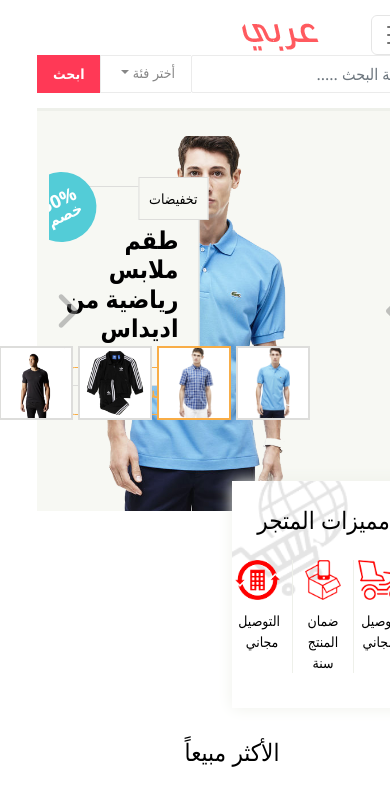
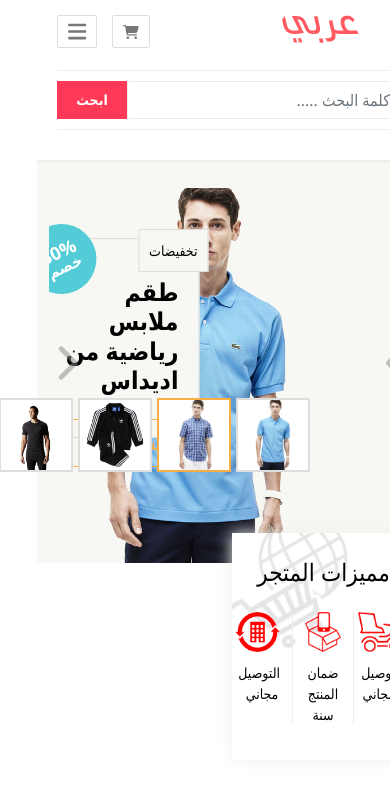
Before and after one commit to ASOMSJ/ecommerce, a website built with webpack: page src/index.html in a window 390 px wide. Shown: the top 787 px of the page. Built offline with nearby package versions, Linux system fonts and the light colour scheme; a web font is replaced by a local one.

Commit message:
responseve

```diff
--- a/src/css/style.css
+++ b/src/css/style.css
@@ -430,7 +430,8 @@
     color: #b86d07;
     color: #000;
 }
-.news-letter form button{
+
+.news-letter form button {
     border-radius: 0;
     border-top-left-radius: 3px;
     border-bottom-left-radius: 3px;
@@ -440,33 +441,98 @@
     height: 38px;
 }
 
-#footer-copyright-social{
+#footer-copyright-social {
     background-color: #151515;
     color: #303030;
     padding: 30px 0;
     font-weight: 700;
 }
 
-#footer-copyright-social a{
+#footer-copyright-social a {
     color: #303030;
     margin: 0 5px;
     text-decoration: none;
 }
 
+.btn:focus,
+.btn:active {
+    outline: none !important;
+    box-shadow: none !important;
+}
 
 
 
+@media (max-width: 575.98px) {
+    .inline-form .custom-form-control {
+        width: 80% !important;
 
-@media (max-width: 575.98px) {  }
+    }
+
+    .inline-form .search-btn {
+        width: 20% !important;
+    }
+}
 
 
-@media (max-width: 767.98px) {  }
+@media (max-width: 767.98px) {}
 
 
-@media (max-width: 991.98px) {  }
+@media (max-width: 991.98px) {
+    .custom-navbar {
+        padding: 15px 20px 30px;
+    }
+
+    .custom-navbar .container {
+        max-width: 100%;
+    }
+
+    .navbar-header {
+        display: block;
+        width: 100%;
+        margin-bottom: 22px;
+    }
+
+    .navbar-header .btn-icon {
+        float: left;
+    }
+
+    .inline-form {
+        width: 100%;
+        border-top: 1px solid #eee;
+        border-bottom: 1px solid #eee;
+        padding: 10px 0;
+    }
+
+    .inline-form .dropdown {
+        display: none;
+    }
+
+    .inline-form .custom-form-control {
+        width: 90%;
+
+    }
+
+    .inline-form .search-btn {
+        width: 10%;
+    }
+
+    .custom-navbar .navbar-nav li a.nav-link {
+        padding: 10px 0;
+    }
+
+    .navbar-collapse {
+        border-top: 1px solid #eee;
+        margin-top: 15px;
+        padding-top: 8px;
+    }
+}
 
 
-@media (max-width: 1199.98px) {  }
+@media (max-width: 1199.98px) {
+    .custom-navbar .navbar-nav li a.nav-link {
+        padding: 7px;
+    }
+}
 
 
-@media (max-width: 1399.98px) {  }
+@media (max-width: 1399.98px) {}
--- a/src/index.html
+++ b/src/index.html
@@ -15,16 +15,19 @@
             <nav class="navbar custom-navbar navbar-expand-lg">
                 <div class="container px-0">
                     <div class="navbar-header">
-                        <button class="navbar-toggler" type="button" data-bs-toggle="collapse"
+                        <button class="navbar-toggler btn btn-icon" type="button" data-bs-toggle="collapse"
                             data-bs-target="#navbarCollapse" aria-controls="navbarCollapse" aria-expanded="false"
                             aria-label="Toggle navigation">
-                            <span class="navbar-toggler-icon"></span>
+                            <i class="fas fa-bars fa-xl"></i>
                         </button>
+                        <a class="btn-icon btn d-lg-none"  href="./checkout.html" >
+                            <i class="fa-solid fa-cart-shopping"></i>
+                        </a>
                         <a href="#" class="me-5">
                             <img src="./images/logo.png" alt="متجر عربي">
                         </a>
                     </div>
-                    <form action="" class="d-flex">
+                    <form action="" class="d-flex inline-form">
                         <input type="search" class="form-control custom-form-control" placeholder="كلمة البحث .....">
                         <div class="dropdown">
                             <a href="#" class="nav-link dropdown-toggle custom-btn categories" id="navbarDropdown"
@@ -83,7 +86,7 @@
                                 <a href="./contact.html" class="nav-link"> تواصل معنا</a>
                             </li>
                             <li class="mt-2">
-                                <a class="btn-icon btn" id="btn-shopping-cart" href="./checkout.html"
+                                <a class="btn-icon btn d-none d-lg-block" id="btn-shopping-cart" href="./checkout.html"
                                     data-bs-toggle="tooltip" data-bs-placement="bottom" title="عربة الشراء">
                                     <i class="fa-solid fa-cart-shopping"></i>
                                 </a>
```
